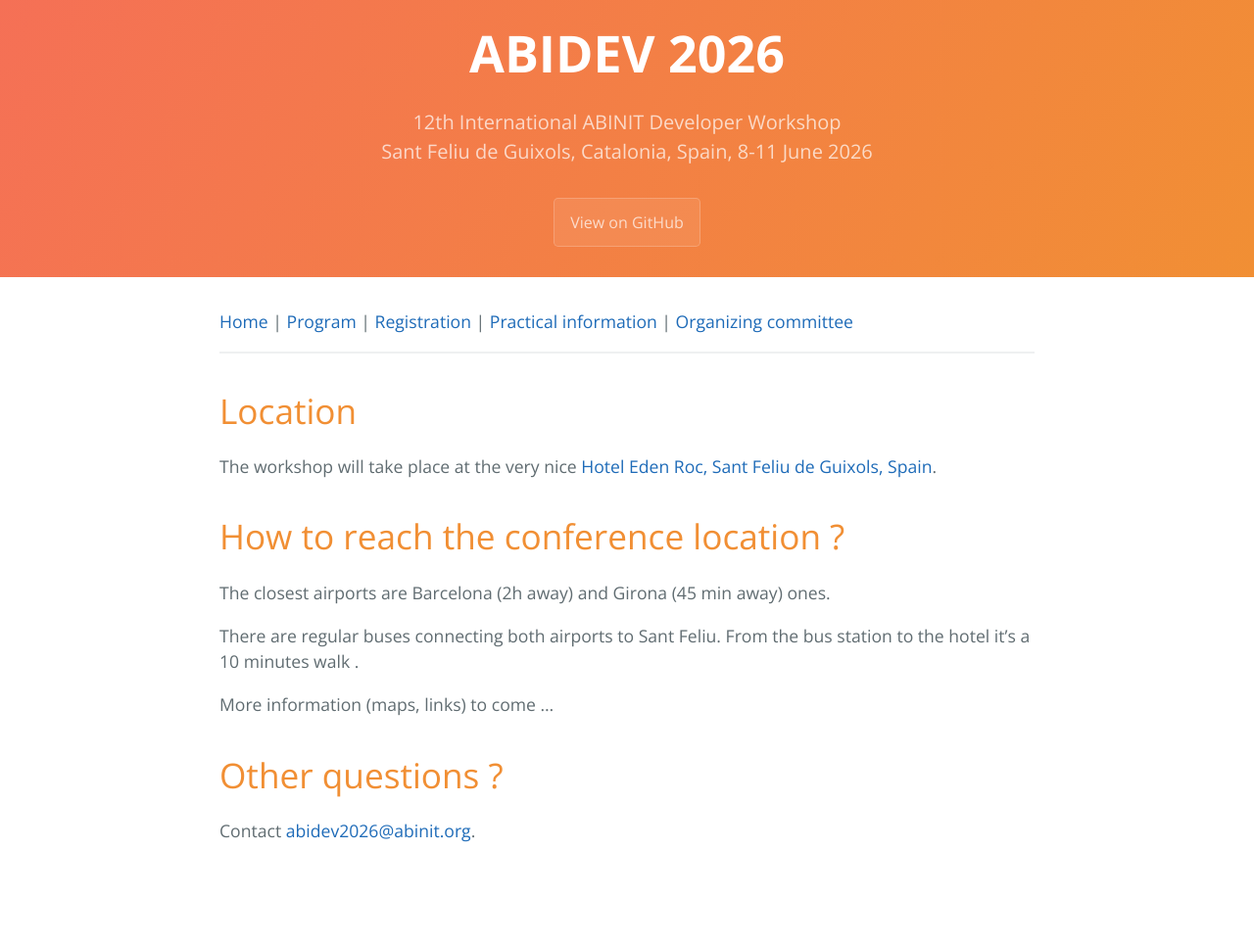
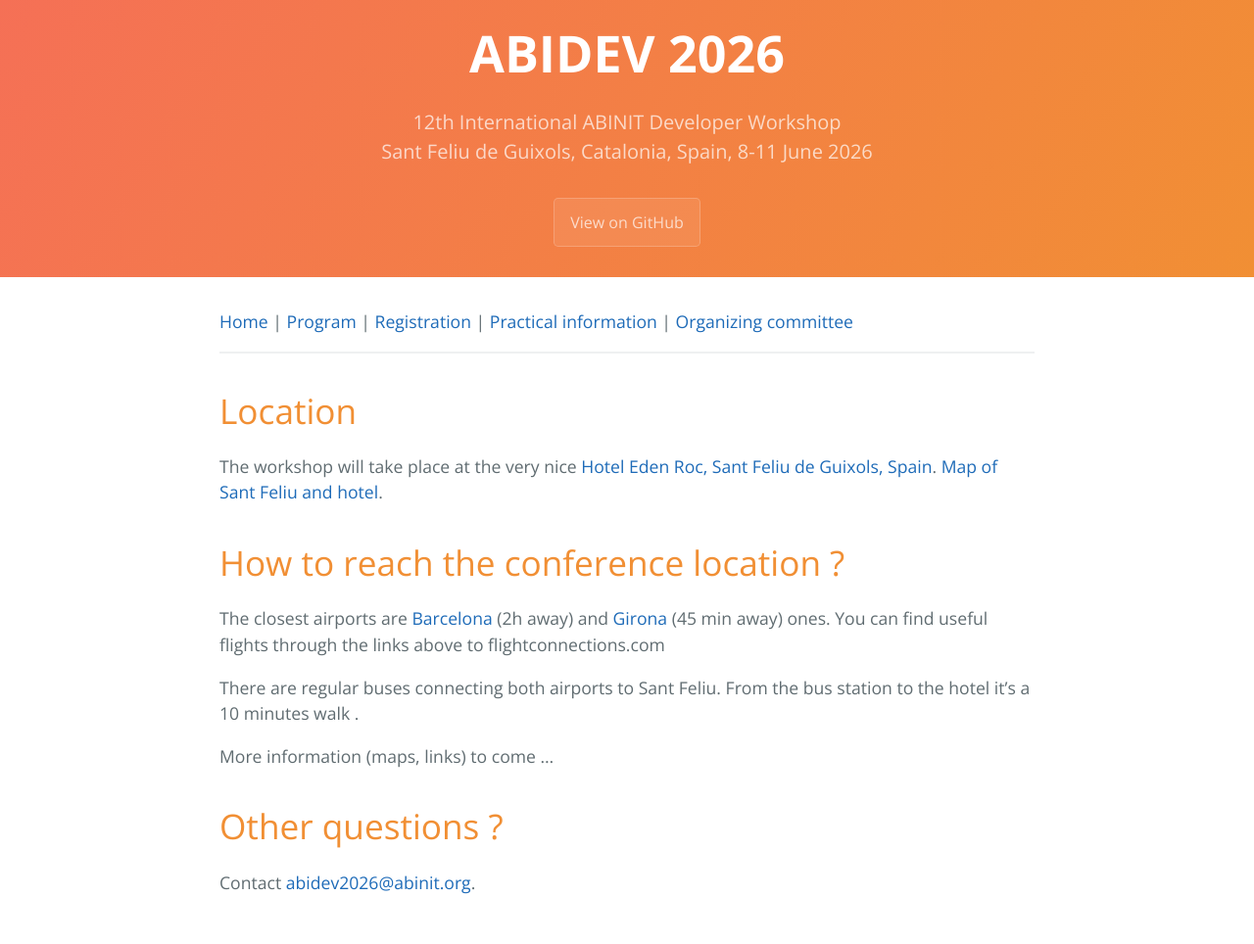
Before and after one commit to abinit/abidev2026, a Jekyll site: the page built from docs/practical.md, in a window 1280 px wide. Shown: the whole page at 98% size. Built offline with Jekyll 4.4.1, drawn with Linux system fonts in a browser that asks for light colours; the repository's description, which GitHub fills in, is left out; before the commit the page ends 911 px from its top, so only the background shows below that.

Commit message:
Update practical.md
add maps and links

```diff
--- a/docs/practical.md
+++ b/docs/practical.md
@@ -10,11 +10,12 @@ description: 12th International ABINIT Developer Workshop <br> Sant Feliu de Gui
 # Location
 
 The workshop will take place at the very nice
-[Hotel Eden Roc, Sant Feliu de Guixols, Spain](https://www.edenrochotel.com/en/).
+[Hotel Eden Roc, Sant Feliu de Guixols, Spain](https://www.edenrochotel.com/en/). [Map of Sant Feliu and hotel](https://maps.app.goo.gl/eF8sv1zthqdXXNrX9).
 
 # How to reach the conference location ?
 
-The closest airports are Barcelona (2h away) and Girona (45 min away) ones.
+The closest airports are [Barcelona](https://www.flightconnections.com/flights-from-barcelona-bcn) (2h away) and [Girona](https://www.flightconnections.com/flights-from-barcelona-girona-gro) (45 min away) ones.
+You can find useful flights through the links above to flightconnections.com
 
 There are regular buses connecting both airports to Sant Feliu.
 From the bus station to the hotel it's a 10 minutes walk .
```
